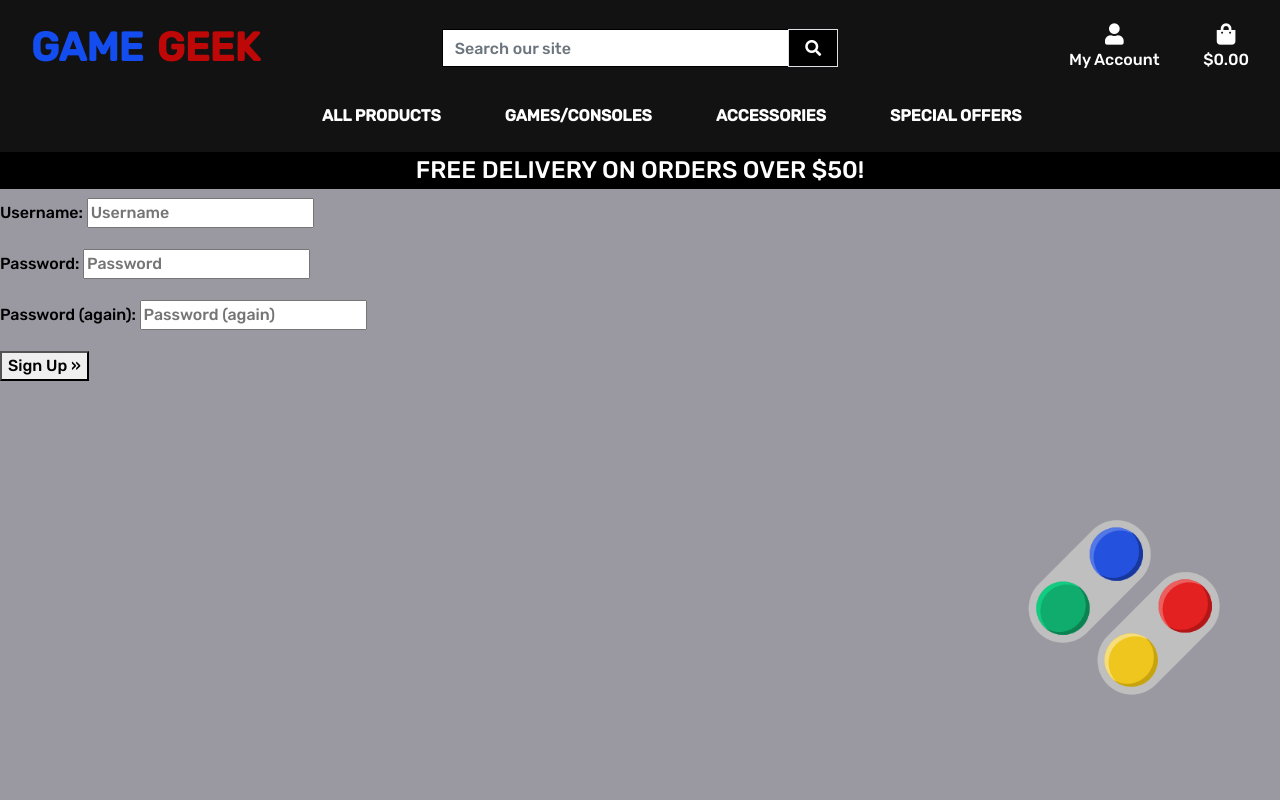
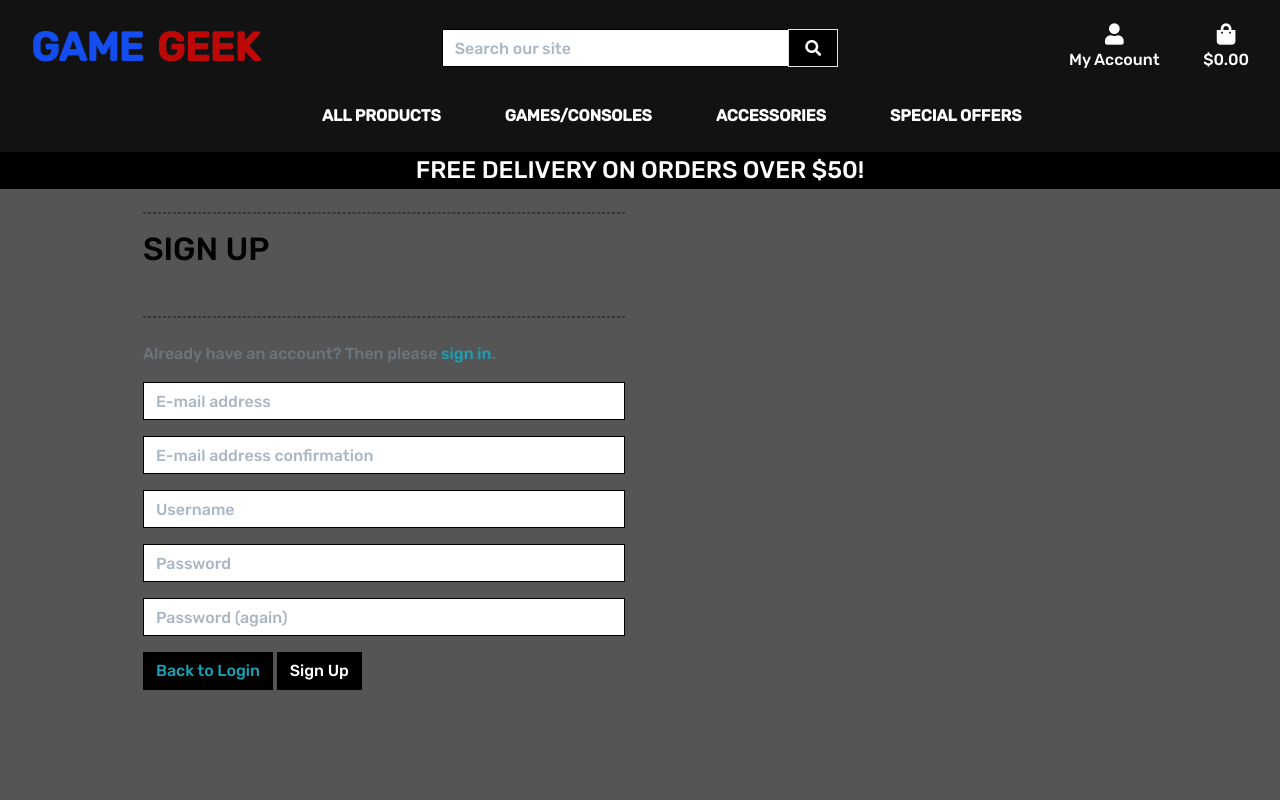
Before and after one commit to Harbs1999/game_geek, a Django app: page /accounts/signup/ in a window 1280 px wide. Run offline with Django 3.2, Linux system fonts and the light colour scheme; some libraries are stand-ins or nearby versions.

Commit message:
Updated allauth templates and tested profiles

```diff
--- a/static/css/base.css
+++ b/static/css/base.css
@@ -132,6 +132,10 @@ a.category-badge > span.badge:hover {
     cursor: pointer;
 }
 
+input[name='q']::placeholder {
+    color: #aab7c4;
+}
+
 /* ------------------------------- bootstrap toasts */
 
 .message-container {
@@ -147,6 +151,18 @@ a.category-badge > span.badge:hover {
 
 .toast-capper {
     height: 2px;
+}
+
+/* from CSS-tricks.com: https://css-tricks.com/snippets/css/css-triangle/ */
+.arrow-up {
+    width: 0;
+    height: 0;
+    border-left: 4px solid transparent;
+    border-right: 4px solid transparent;
+    border-bottom: 10px solid black;
+    position: absolute;
+    top: -10px;
+    right: 36px;
 }
 
 /* Convenience classes - colors copied from Bootstrap */
@@ -189,6 +205,60 @@ a.category-badge > span.badge:hover {
     overflow-y: auto;
 }
 
+/* Allauth form formatting */
+
+.allauth-form-inner-content p {
+    margin-top: 1.5rem; /* mt-4 */
+    color: #6c757d; /* text-secondary */
+}
+
+.allauth-form-inner-content input {
+    border-color: #000;
+    border-radius: 0;
+}
+
+.allauth-form-inner-content label:not([for='id_remember']) {
+    display: none;
+}
+
+.allauth-form-inner-content input::placeholder {
+    color: #aab7c4;
+}
+
+.allauth-form-inner-content button,
+.allauth-form-inner-content input[type='submit'] {
+	/* btn */
+	display: inline-block;
+    font-weight: 400;
+    color: #fff;
+    text-align: center;
+    vertical-align: middle;
+    -webkit-user-select: none;
+    -moz-user-select: none;
+    -ms-user-select: none;
+    user-select: none;
+    background-color: #000;
+    border: 1px solid #000;
+    padding: .375rem .75rem;
+    font-size: 1rem;
+    line-height: 1.5;
+    border-radius: 0;
+
+    /* standard bootstrap btn transitions */
+    transition: color .15s ease-in-out,background-color .15s ease-in-out,border-color .15s ease-in-out,box-shadow .15s ease-in-out;
+}
+
+.allauth-form-inner-content button:hover,
+.allauth-form-inner-content input[type='submit']:hover {
+	color: #fff;
+    background-color: #222;
+    border-color: #222;
+}
+
+.allauth-form-inner-content a {
+	color: #17a2b8; /* text-info */
+}
+
 /* -------------------------------- Media Queries */
 
 /* Slightly larger container on xl screens */
--- a/templates/allauth/account/account_inactive.html
+++ b/templates/allauth/account/account_inactive.html
@@ -4,8 +4,10 @@
 
 {% block head_title %}{% trans "Account Inactive" %}{% endblock %}
 
-{% block content %}
-<h1>{% trans "Account Inactive" %}</h1>
+{% block inner_content %}
+<hr>
+<h2 class="logo-font mb-4">{% trans "Account Inactive" %}</h2>
+<hr>
 
 <p>{% trans "This account is inactive." %}</p>
 {% endblock %}
--- a/templates/allauth/account/base.html
+++ b/templates/allauth/account/base.html
@@ -1 +1,15 @@
 {% extends "base.html" %}
+
+{% block content %}
+    <div class="container header-container">
+        <div class="overlay"></div>
+        <div class="row">
+            <div class="col-12 col-md-6">
+                <div class="allauth-form-inner-content">
+                    {% block inner_content %}
+                    {% endblock %}
+                </div>
+            </div>
+        </div>
+    </div>
+{% endblock %}
--- a/templates/allauth/account/email_confirm.html
+++ b/templates/allauth/account/email_confirm.html
@@ -6,8 +6,10 @@
 {% block head_title %}{% trans "Confirm E-mail Address" %}{% endblock %}
 
 
-{% block content %}
-<h1>{% trans "Confirm E-mail Address" %}</h1>
+{% block inner_content %}
+<hr>
+<h2 class="logo-font mb-4">{% trans "Confirm E-mail Address" %}</h2>
+<hr>
 
 {% if confirmation %}
 
--- a/templates/allauth/account/password_reset_done.html
+++ b/templates/allauth/account/password_reset_done.html
@@ -5,8 +5,10 @@
 
 {% block head_title %}{% trans "Password Reset" %}{% endblock %}
 
-{% block content %}
-    <h1>{% trans "Password Reset" %}</h1>
+{% block inner_content %}
+    <hr>
+    <h2 class="logo-font mb-4">{% trans "Password Reset" %}</h2>
+    <hr>
 
     {% if user.is_authenticated %}
     {% include "account/snippets/already_logged_in.html" %}
--- a/templates/allauth/account/password_reset_from_key_done.html
+++ b/templates/allauth/account/password_reset_from_key_done.html
@@ -3,7 +3,9 @@
 {% load i18n %}
 {% block head_title %}{% trans "Change Password" %}{% endblock %}
 
-{% block content %}
-    <h1>{% trans "Change Password" %}</h1>
+{% block inner_content %}
+    <hr>
+    <h2 class="logo-font mb-4">{% trans "Change Password" %}</h2>
+    <hr>
     <p>{% trans 'Your password is now changed.' %}</p>
 {% endblock %}
--- a/templates/allauth/account/signup.html
+++ b/templates/allauth/account/signup.html
@@ -4,18 +4,21 @@
 
 {% block head_title %}{% trans "Signup" %}{% endblock %}
 
-{% block content %}
-<h1>{% trans "Sign Up" %}</h1>
+{% block inner_content %}
+<hr>
+<h2 class="logo-font mb-4">{% trans "Sign Up" %}</h2>
+<hr>
 
 <p>{% blocktrans %}Already have an account? Then please <a href="{{ login_url }}">sign in</a>.{% endblocktrans %}</p>
 
 <form class="signup" id="signup_form" method="post" action="{% url 'account_signup' %}">
   {% csrf_token %}
-  {{ form.as_p }}
+  {{ form|crispy }}
   {% if redirect_field_value %}
   <input type="hidden" name="{{ redirect_field_name }}" value="{{ redirect_field_value }}" />
   {% endif %}
-  <button type="submit">{% trans "Sign Up" %} &raquo;</button>
+  <a class="btn btn-outline-black rounded-0" href="{% url 'account_login' %}">Back to Login</a>
+  <button type="submit">{% trans "Sign Up" %}</button>
 </form>
 
 {% endblock %}
--- a/templates/allauth/account/signup_closed.html
+++ b/templates/allauth/account/signup_closed.html
@@ -4,8 +4,10 @@
 
 {% block head_title %}{% trans "Sign Up Closed" %}{% endblock %}
 
-{% block content %}
-<h1>{% trans "Sign Up Closed" %}</h1>
+{% block inner_content %}
+<hr>
+<h2 class="logo-font mb-4">{% trans "Sign Up Closed" %}</h2>
+<hr>
 
 <p>{% trans "We are sorry, but the sign up is currently closed." %}</p>
 {% endblock %}
--- a/templates/allauth/account/verified_email_required.html
+++ b/templates/allauth/account/verified_email_required.html
@@ -4,8 +4,10 @@
 
 {% block head_title %}{% trans "Verify Your E-mail Address" %}{% endblock %}
 
-{% block content %}
-<h1>{% trans "Verify Your E-mail Address" %}</h1>
+{% block inner_content %}
+<hr>
+<h2 class="logo-font mb-4">{% trans "Verify Your E-mail Address" %}</h2>
+<hr>
 
 {% url 'account_email' as email_url %}
 
--- a/templates/base.html
+++ b/templates/base.html
@@ -75,7 +75,7 @@
                           {% if request.user.is_superuser %}
                               <a href="" class="dropdown-item">Product Management</a>
                           {% endif %}
-                          <a href="" class="dropdown-item">My Profile</a>
+                          <a href="{% url 'profile' %}" class="dropdown-item">My Profile</a>
                           <a href="{% url 'account_logout' %}" class="dropdown-item">Logout</a>
                       {% else %}
                           <a href="{% url 'account_signup' %}" class="dropdown-item">Register</a>
```
Also changed, not shown: profiles/templates/profiles/profile.html (+1 -8 lines), profiles/views.py (+7 -2 lines), templates/allauth/account/email.html (+5 -3 lines), templates/allauth/account/login.html (+9 -4 lines), templates/allauth/account/logout.html (+5 -3 lines), templates/allauth/account/password_change.html (+6 -3 lines), templates/allauth/account/password_reset.html (+6 -3 lines), templates/allauth/account/password_reset_from_key.html (+6 -3 lines), templates/allauth/account/password_set.html (+5 -3 lines), templates/allauth/account/verification_sent.html (+5 -3 lines).
